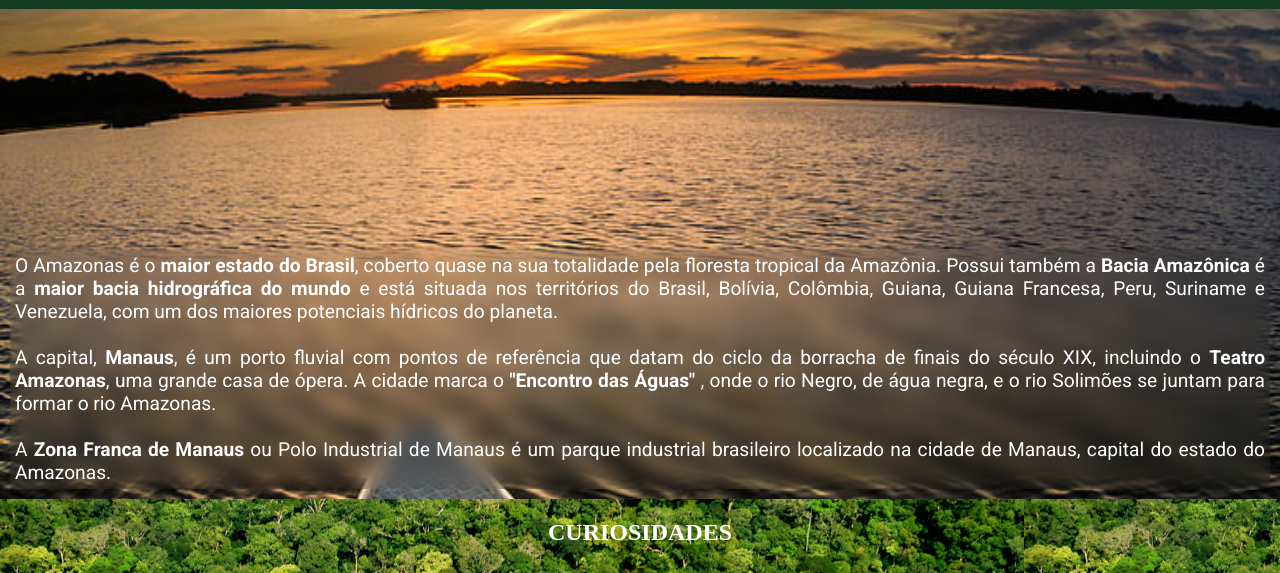
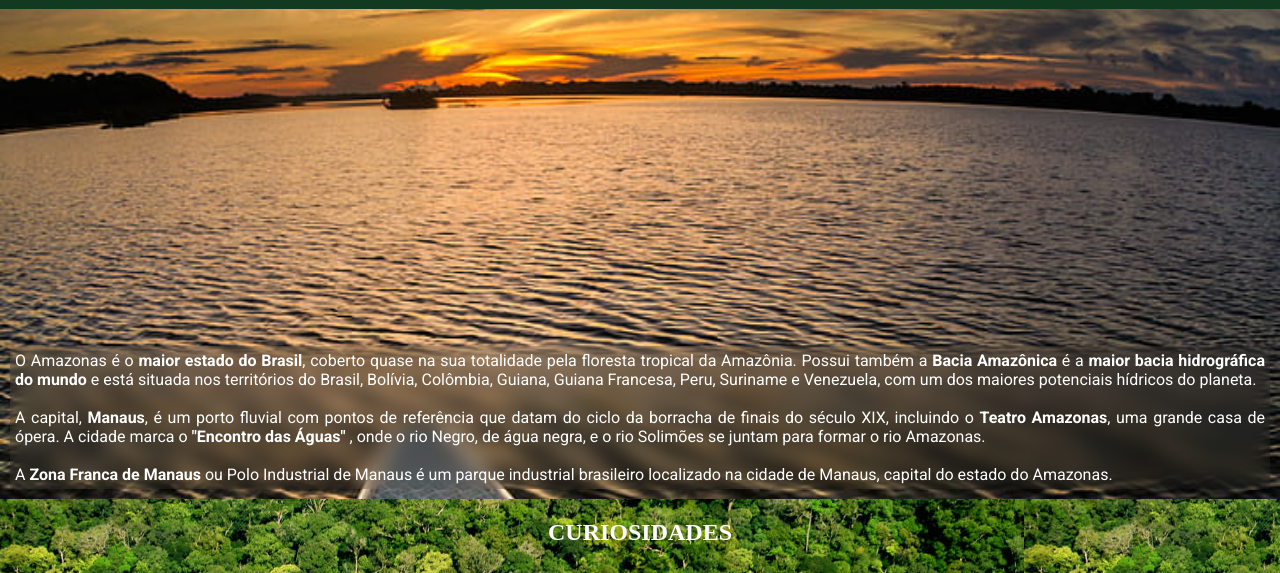
Before and after one commit to cristianfreire/frontend_checkpoint1, a plain HTML site: page index.html in a window 1280 px wide. Shown: the part 153-726 px from the top of the page. Drawn offline with Linux system fonts and the light colour scheme; a web font is replaced by a local one.

Commit message:
update texto banner

```diff
--- a/css/style.css
+++ b/css/style.css
@@ -105,7 +105,10 @@ h1 {
   backdrop-filter: blur(10px);
   padding: 5px;
   color: white;
-  text-align: justify;
+
+  display: flex;
+  align-items: center;
+  justify-content: center;
 }
 
 span {
@@ -113,7 +116,6 @@ span {
 }
 
 .banner__texto p {
-  font-size: 1.2rem;
   text-align: justify;
 }
 
```
